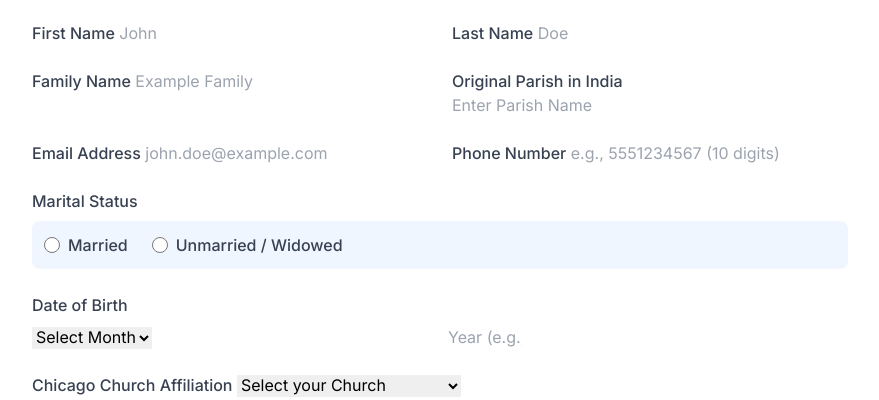
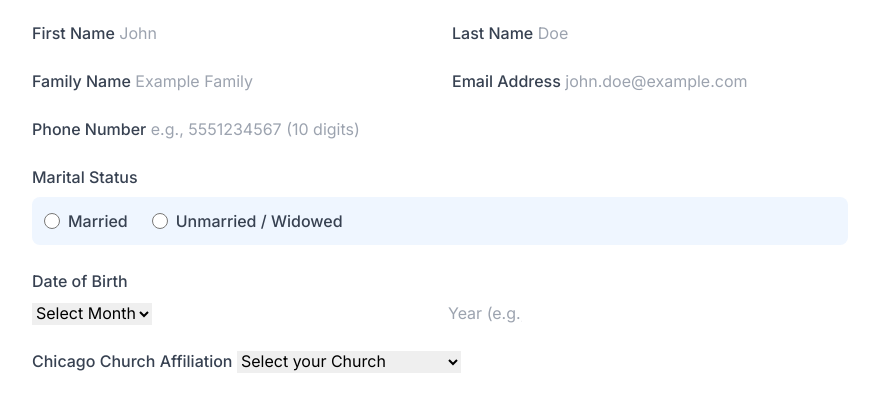
Before and after one commit to sanishj/KCS-2025-Census, a plain HTML site: page index.html in a window 1280 px wide. Shown: the part 223-623 px from the top of the page, without its empty margins (200-1079 px from the left). Drawn offline with nearby package versions, Linux system fonts and the light colour scheme.

```diff
--- a/index.html
+++ b/index.html
@@ -85,10 +85,7 @@
                         <span class="text-gray-700 font-medium">Family Name</span>
                         <input type="text" name="husbandFamilyName" id="husbandFamilyName" class="input-style" placeholder="Example Family" oninput="updateDependentFields()" required>
                     </label>
-                    <label class="block">
-                        <span class="text-gray-700 font-medium">Original Parish in India</span>
-                        <input type="text" name="husbandParish" class="input-style" placeholder="Enter Parish Name" required>
-                    </label>
+
                     <label class="block">
                         <span class="text-gray-700 font-medium">Email Address</span>
                         <input type="email" name="husbandEmail" class="input-style" placeholder="john.doe@example.com" required>
@@ -184,10 +181,7 @@
                         <span class="text-gray-700 font-medium">Maiden Family Name</span>
                         <input type="text" name="wifeFamilyName" id="wifeFamilyName" class="input-style" placeholder="Example Family" required>
                     </label>
-                    <label class="block">
-                        <span class="text-gray-700 font-medium">Original Parish in India</span>
-                        <input type="text" name="wifeParish" class="input-style" placeholder="Enter Parish Name" required>
-                    </label>
+
                     <label class="block">
                         <span class="text-gray-700 font-medium">Email Address</span>
                         <input type="email" name="wifeEmail" class="input-style" placeholder="jane.doe@example.com" required>
@@ -516,7 +510,7 @@
                 data.wifeFirstName = '';
                 data.wifeLastName = '';
                 data.wifeFamilyName = '';
-                data.wifeParish = '';
+                // data.wifeParish = ''; // This field no longer exists
                 data.wifeEmail = '';
                 data.wifePhone = '';
                 data.wifeDOBMonth = '';
```
